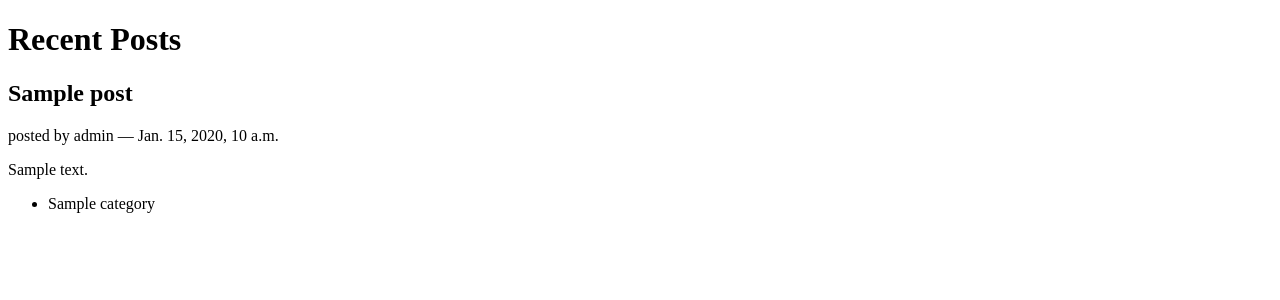
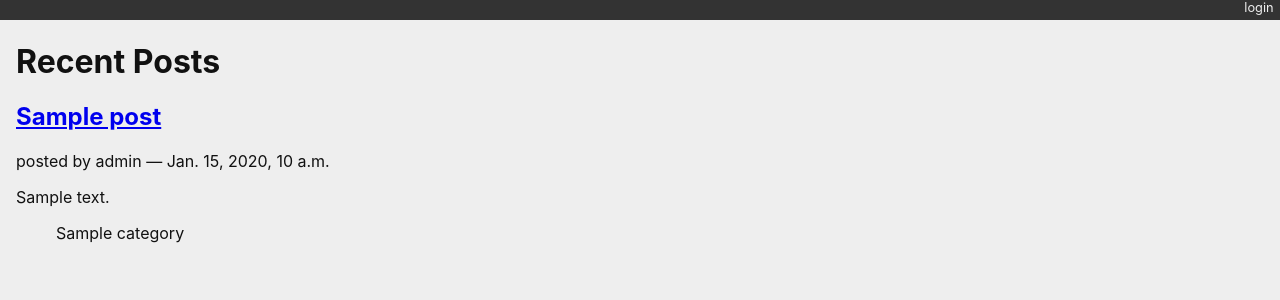
Before and after one commit to kiljoy001/django-blog, a Django app: page / in a window 1280 px wide. Shown: the top 300 px of the page. Run offline with Django 3.2, Linux system fonts and the light colour scheme; data comes from the database, SQL or seed files in the repository; tables that the repository leaves empty hold one stand-in row (values such as "Sample post").

Commit message:
finished lesson

```diff
--- /dev/null
+++ b/blogsite/blogging/static/django_blog.css
@@ -0,0 +1,74 @@
+body {
+    background-color: #eee;
+    color: #111;
+    font-family: -apple-system, system-ui, BlinkMacSystemFont, "Segoe UI", Roboto;
+    margin:0;
+    padding:0;
+}
+#container {
+    margin:0;
+    padding:0;
+    margin-top: 0px;
+}
+#header {
+    background-color: #333;
+    border-botton: 1px solid #111;
+    margin:0;
+    padding:0;
+}
+#control-bar {
+    margin: 0em 0em 1em;
+    list-style: none;
+    list-style-type: none;
+    text-align: right;
+    color: #eee;
+    font-size: 80%;
+    padding-bottom: 0.4em;
+}
+#control-bar li {
+    display: inline-block;
+}
+#control-bar li a {
+    color: #eee;
+    padding: 0.5em;
+    text-decoration: none;
+}
+#control-bar li a:hover {
+    color: #cce;
+}
+#content {
+    margin: 0em 1em 1em;
+}
+
+ul#entries {
+    list-style: none;
+    list-style-type: none;
+}
+div.entry {
+    margin-right: 2em;
+    margin-top: 1em;
+    border-top: 1px solid #cecece;
+}
+ul#entries li:first-child div.entry {
+    border-top: none;
+    margin-top: 0em;
+}
+div.entry-body {
+    margin-left: 2em;
+}
+.notification {
+    float: right;
+    text-align: center;
+    width: 25%;
+    padding: 1em;
+}
+.info {
+    background-color: #aae;
+}
+ul.categories {
+    list-style: none;
+    list-style-type: none;
+}
+ul.categories li {
+    display: inline;
+}
--- a/blogsite/blogging/templates/blogging/list.html
+++ b/blogsite/blogging/templates/blogging/list.html
@@ -3,7 +3,9 @@
 {% comment %} this is where the query happens {% endcomment %}
 {% for post in posts %}
 <div class="post">
-  <h2>{{ post }}</h2>
+  <h2>
+    <a href="{% url 'blog_detail' post.pk %}">{{post}}</a>
+  </h2>
   <p class="byline">
     posted by {{ post.author.username }} &mdash; {{ post.published_date }}
   </p>
--- a/blogsite/blogging/urls.py
+++ b/blogsite/blogging/urls.py
@@ -1,8 +1,8 @@
 from django.urls import path
-from blogging.views import list_view
+from blogging.views import list_view, detail_view
 
 
 urlpatterns = [
     path('', list_view, name="blog_index"),
-    path('posts/<int:post_id>', list_view, name="blog_detail")
+    path('posts/<int:post_id>', detail_view, name="blog_detail")
 ]
--- a/blogsite/blogging/views.py
+++ b/blogsite/blogging/views.py
@@ -10,6 +10,16 @@ def list_view(request):
     return render(request, 'blogging/list.html', context)
 
 
+def detail_view(request, post_id):
+    published = Post.objects.exclude(published_date__exact=None)
+    try:
+        post = published.get(pk=post_id)
+    except Post.DoesNotExist:
+        raise Http404
+    context = {'post': post}
+    return render(request, 'blogging/detail.html', context)
+
+
 def stub_view(request, *args, **kwargs):
     body = "Stub View\n\n"
     if args:
--- a/blogsite/blogsite/settings.py
+++ b/blogsite/blogsite/settings.py
@@ -120,4 +120,6 @@ USE_TZ = True
 # Static files (CSS, JavaScript, Images)
 # https://docs.djangoproject.com/en/3.1/howto/static-files/
 
-STATIC_URL = '/static/'
+STATIC_URL = '/blogging/static/'
+LOGIN_URL ='/login/'
+LOGIN_REDIRECT_URL = '/'
--- a/blogsite/blogsite/templates/base.html
+++ b/blogsite/blogsite/templates/base.html
@@ -1,9 +1,22 @@
+{% load static %}
 <!DOCTYPE html>
 <html>
     <head>
         <title>My Django Blog</title>
+        <link type="text/css" rel="stylesheet" href="{% static 'django_blog.css' %}">
     </head>
     <body>
+    <div id="header" >
+        <ul id="control-bar">
+            {% if user.is_authenticated %}
+            {% if user.is_staff %}
+            <li><a href="{% url 'admin:index' %}">admin</a></li>{% endif %}
+            <li><a href="{% url 'logout' %}">logout</a></li>
+            {% else %}
+            <li><a href="{% url 'login' %}">login</a></li>
+            {% endif %}
+        </ul>
+    </div>
         <div id="container">
             <div id="content">
                 {% block content %}
--- a/blogsite/blogsite/urls.py
+++ b/blogsite/blogsite/urls.py
@@ -13,6 +13,7 @@ Including another URLconf
     1. Import the include() function: from django.urls import include, path
     2. Add a URL to urlpatterns:  path('blog/', include('blog.urls'))
 """
+from django.contrib.auth.views import LoginView, LogoutView
 from django.contrib import admin
 from django.urls import path, include
 
@@ -20,4 +21,6 @@ urlpatterns = [
     path('', include('blogging.urls')),
     path('polling/', include('polling.urls')),
     path('admin/', admin.site.urls),
+    path('login/', LoginView.as_view(template_name='login.html'), name="login"),
+    path('logout/', LogoutView.as_view(next_page='/'), name="logout"),
 ]
```
Also changed, not shown: blogsite/blogging/templates/blogging/detail.html (added, +16 -0 lines), blogsite/blogging/tests.py (+15 -0 lines), blogsite/blogsite/templates/login.html (added, +10 -0 lines), 2 other files.
